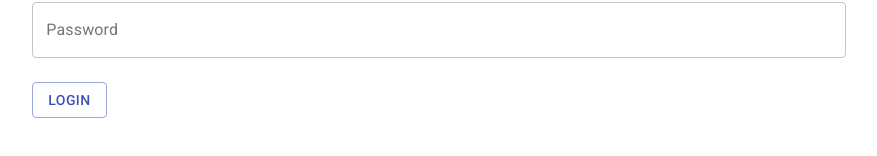
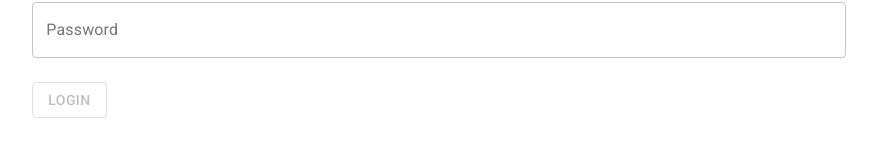
Before and after one commit to OnikiriNoKami/tankStore, a React (Create React App) app in the folder frontend/: page /auth in a window 1280 px wide. Shown: the part 380-536 px from the top of the page, without its empty margins (201-1078 px from the left). Built offline with nearby package versions, Linux system fonts and the light colour scheme.

Commit message:
minor adjustments

```diff
--- a/frontend/package.json
+++ b/frontend/package.json
@@ -5,6 +5,7 @@
   "dependencies": {
     "@material-ui/core": "^4.12.3",
     "@material-ui/icons": "^4.11.2",
+    "@material-ui/lab": "^4.0.0-alpha.60",
     "@testing-library/jest-dom": "^5.14.1",
     "@testing-library/react": "^11.2.7",
     "@testing-library/user-event": "^12.8.3",
--- a/frontend/src/components/Login.jsx
+++ b/frontend/src/components/Login.jsx
@@ -1,18 +1,23 @@
-import React from 'react';
+import React, { useEffect, useState } from 'react';
 import Container from '@material-ui/core/Container'
-import useBasicInput from '../hooks/useBasicInput';
 import TextField from '@material-ui/core/TextField';
-import { Grid, Button } from '@material-ui/core';
+import { Grid, Button} from '@material-ui/core';
 import { useDispatch } from 'react-redux';
 import { login } from '../asyncActions/auth';
+import useValidatedInput from '../hooks/useValidatedInput';
+import AlertSnackbar from './AlertSnackbar';
 
 const Login = () => {
-    const email = useBasicInput("")
-    const password = useBasicInput("")
+    const email = useValidatedInput("", {minLength: 3, isEmpty: true, isEmail: true})
+    const password = useValidatedInput("", {minLength: 6, isEmpty: true, maxLength: 100})
     const dispatch = useDispatch()
     const handleSubmit = () => {
         dispatch(login(email.value, password.value))
     }
+    const [errorStatus, setErrorStatus] = useState(false)
+    useEffect(() => {
+        setErrorStatus(email.errorStatus||password.errorStatus)
+    }, [email.errorStatus, password.errorStatus])
 
     return(
         <Container>
@@ -24,18 +29,24 @@ const Login = () => {
                 <Grid item xs={8} >
                     <TextField
                         label="Email"
-                        {...email}
+                        value={email.value}
+                        onChange={email.onChange}
+                        onBlur={email.onBlur}
                         variant='outlined'
                         autoComplete='false'
+                        error={email.errorStatus}
                         fullWidth
                     />
                 </Grid>
                 <Grid item xs={8}>
                     <TextField
                         label="Password"
-                        {...password}
+                        value={password.value}
+                        onChange={password.onChange}
+                        onBlur={password.onBlur}
                         type='password'
                         variant='outlined'
+                        error = {password.errorStatus}
                         fullWidth
                     />
                 </Grid>
@@ -45,12 +56,13 @@ const Login = () => {
                         onClick={handleSubmit}
                         color='primary'
                         variant='outlined'
+                        disabled={(!email.validInput || !password.validInput)}
                     >
                         Login
                     </Button>
                 </Grid>
             </Grid>
-
+            <AlertSnackbar status={errorStatus} type='error' message='Check your data!'/>
 
         </Container>
     );
--- a/frontend/src/hooks/useValidatedInput.js
+++ b/frontend/src/hooks/useValidatedInput.js
@@ -1,10 +1,11 @@
-import { useState } from "react"
+import { useEffect, useState } from "react"
 import useValidation from "./useValidation"
 
 const useValidatedInput = (initialValue, validations) => {
     const [value, setValue] = useState(initialValue)
     const [isDirty, setIsDirty] = useState(false)
     const valid = useValidation(value, validations)
+    const [errorStatus, setErrorStatus] = useState(false)
 
     const changeHandler = (e) => {
         setValue(e.target.value)
@@ -14,11 +15,16 @@ const useValidatedInput = (initialValue, validations) => {
         setIsDirty(true)
     }
 
+    useEffect(()=>{
+        setErrorStatus(isDirty&&!valid.validInput)
+    }, [valid.validInput, isDirty])
+
     return {
         value,
         onChange: changeHandler,
         onBlur,
         isDirty,
+        errorStatus,
         ...valid
     }
 }
--- a/frontend/src/hooks/useValidation.js
+++ b/frontend/src/hooks/useValidation.js
@@ -5,7 +5,7 @@ const useValidation = (value, validations) => {
     const [minLengthError, setMinLengthError] = useState(false)
     const [maxLengthError, setMaxLengthError] = useState(false)
     const [emailError, setEmailError] = useState(false)
-
+    const [validInput, setValidInput] = useState(false)
     useEffect(() => {
         for(const validation in validations){
             switch(validation){
@@ -39,11 +39,20 @@ const useValidation = (value, validations) => {
         }
     }, [value])
 
+    useEffect(() => {
+        if(isEmpty||minLengthError||maxLengthError||emailError){
+            setValidInput(false)
+        } else {
+            setValidInput(true)
+        }
+    }, [isEmpty, minLengthError, maxLengthError, emailError])
+
     return {
         isEmpty,
         minLengthError,
         maxLengthError,
-        emailError
+        emailError,
+        validInput
     }
 }
 
```
Also changed, not shown: 1 other file (tests, documents, lock files or other folders).
